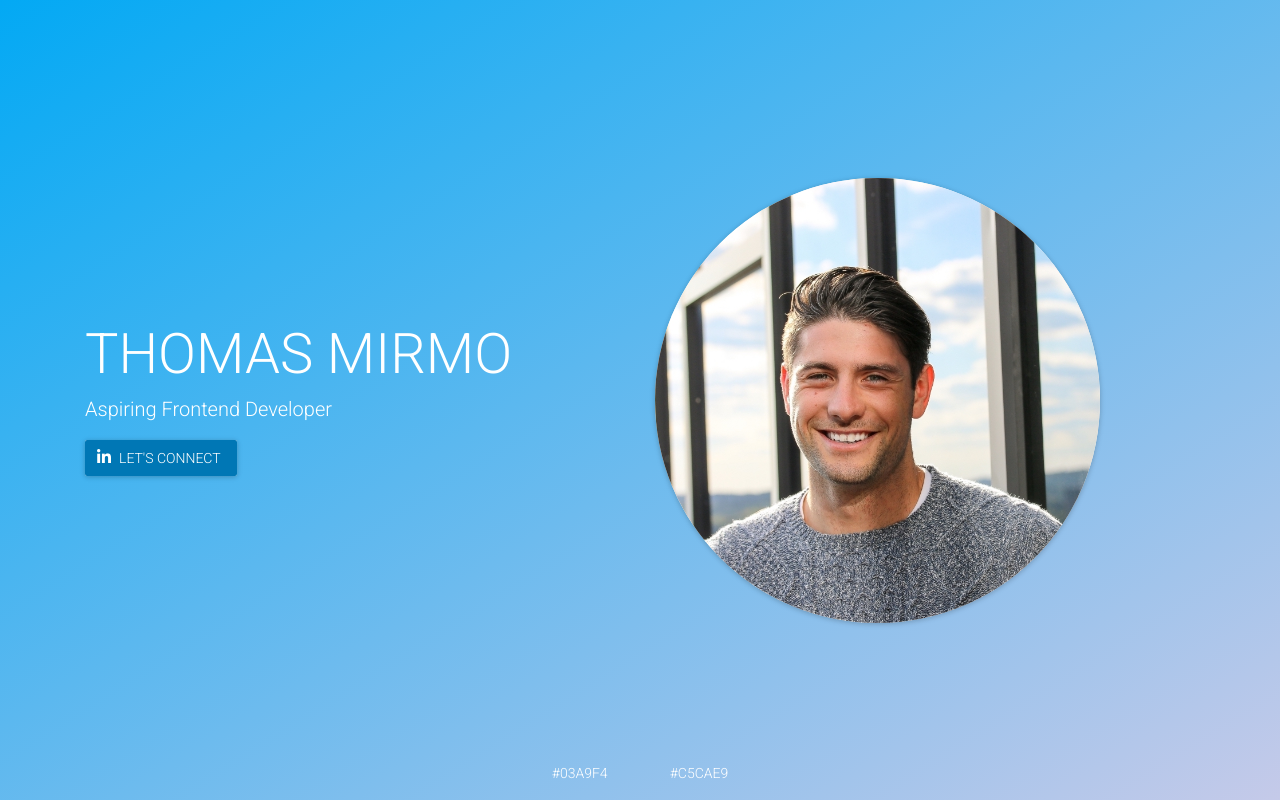
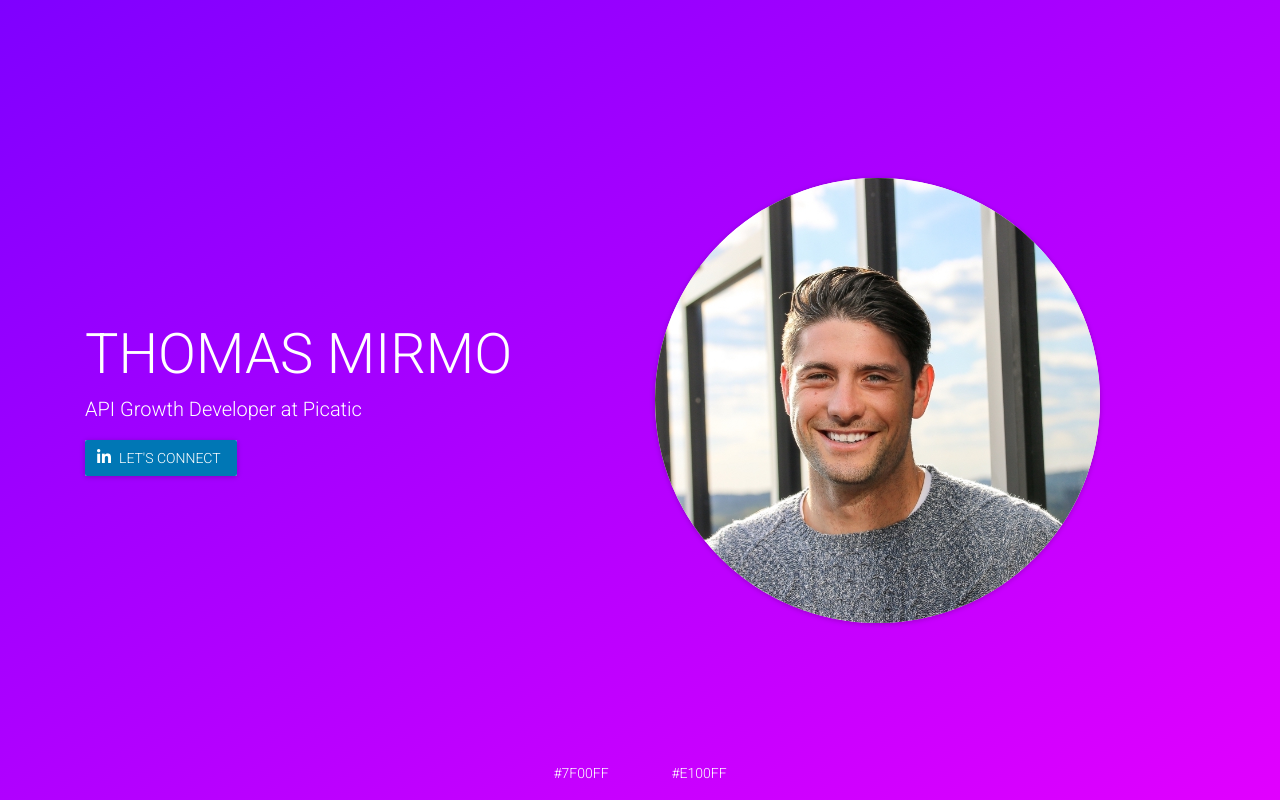
Before and after one commit to tmirmota/mirmo, a React (Create React App) app: page / in a window 1280 px wide. Shown: the top 800 px of the page. Built offline with nearby package versions, Linux system fonts and the light colour scheme; what react-tap-event-plugin would draw is missing.

Commit message:
Added links to footer

```diff
--- a/src/App.js
+++ b/src/App.js
@@ -35,8 +35,8 @@ export default class App extends Component {
   state = {
     filterStatus: false,
     headerColors: {
-      color1: '#03A9F4',
-      color2: '#C5CAE9',
+      color1: '#7F00FF',
+      color2: '#E100FF',
       swatch1: false,
       swatch2: false,
     },
@@ -192,7 +192,7 @@ export default class App extends Component {
                 <div className="col col-md-6 align-self-center text-left">
                   <h1 className="header_heading text-white">Thomas Mirmo</h1>
                   <p className="lead text-white">
-                    Aspiring Frontend Developer
+                    API Growth Developer at Picatic
                   </p>
                   <RaisedButton
                     href="https://www.linkedin.com/in/thomasmirmotahari/"
@@ -306,9 +306,9 @@ export default class App extends Component {
           {/* Footer */}
           <section className="footer_content">
             <div className="text-center p-4">
-              <IconButton iconClassName="fa fa-linkedin text-white" />
-              <IconButton iconClassName="fa fa-angellist text-white" />
-              <IconButton iconClassName="fa fa-github text-white" />
+              <IconButton iconClassName="fa fa-linkedin text-white" href="https://www.linkedin.com/in/thomasmirmotahari/" target="_blank" />
+              <IconButton iconClassName="fa fa-angellist text-white" href="https://angel.co/thomas-mirmotahari-22" target="_blank" />
+              <IconButton iconClassName="fa fa-github text-white" href="https://github.com/tmirmota" target="_blank" />
             </div>
           </section>
 
```
